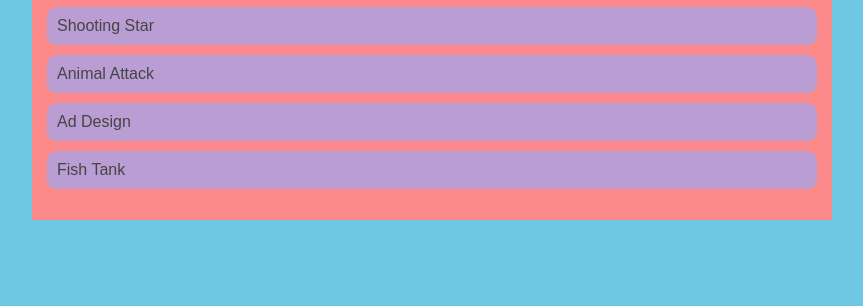
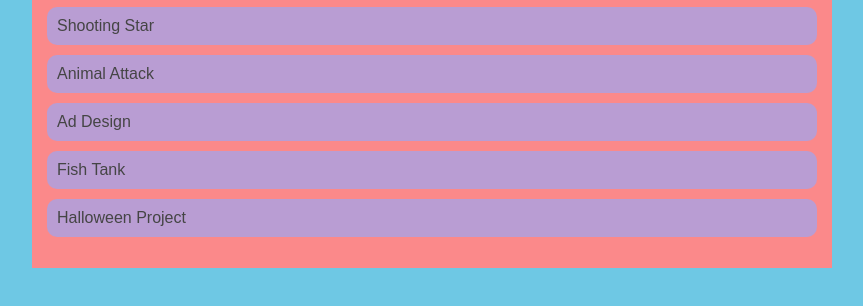
Before and after one commit to robelcanales/robelcanales.github.io, a plain HTML site: page portfolio.html in a window 1280 px wide. Shown: the part 398-704 px from the top of the page, without its empty margins (208-1071 px from the left). Drawn offline with Linux system fonts and the light colour scheme.

Commit message:
almost done with Hallo project

```diff
--- a/portfolio.html
+++ b/portfolio.html
@@ -72,7 +72,13 @@
                 >Fish Tank</a
               >
             </li>
-
+             <li>
+              <a
+                href="https://www.khanacademy.org/computer-programming/canales-ordonez_halloween-project/6194559594381312"
+                target="_blank"
+                >Halloween Project</a
+              >
+            </li>
             </li>
           </ul>
         </div>
```
